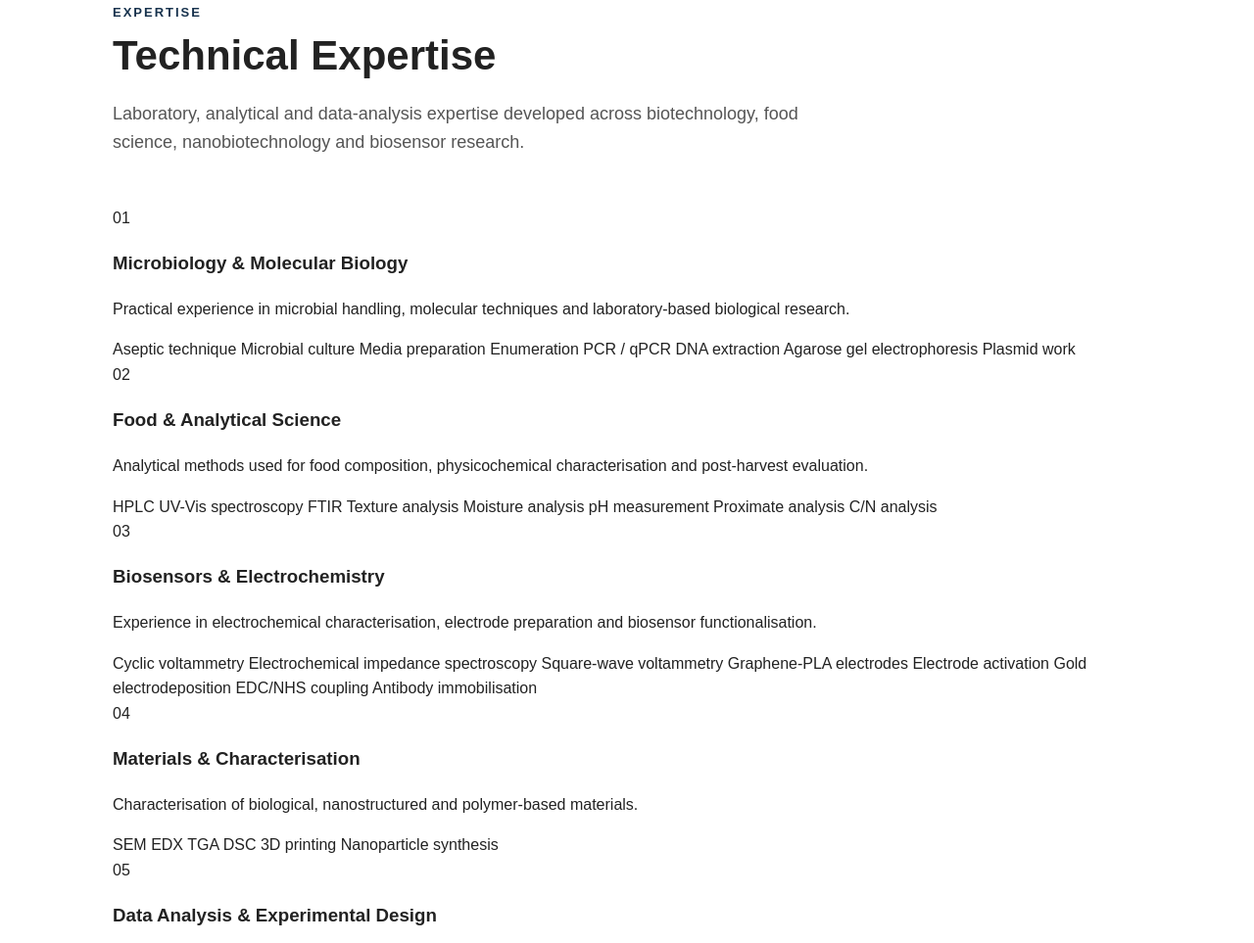
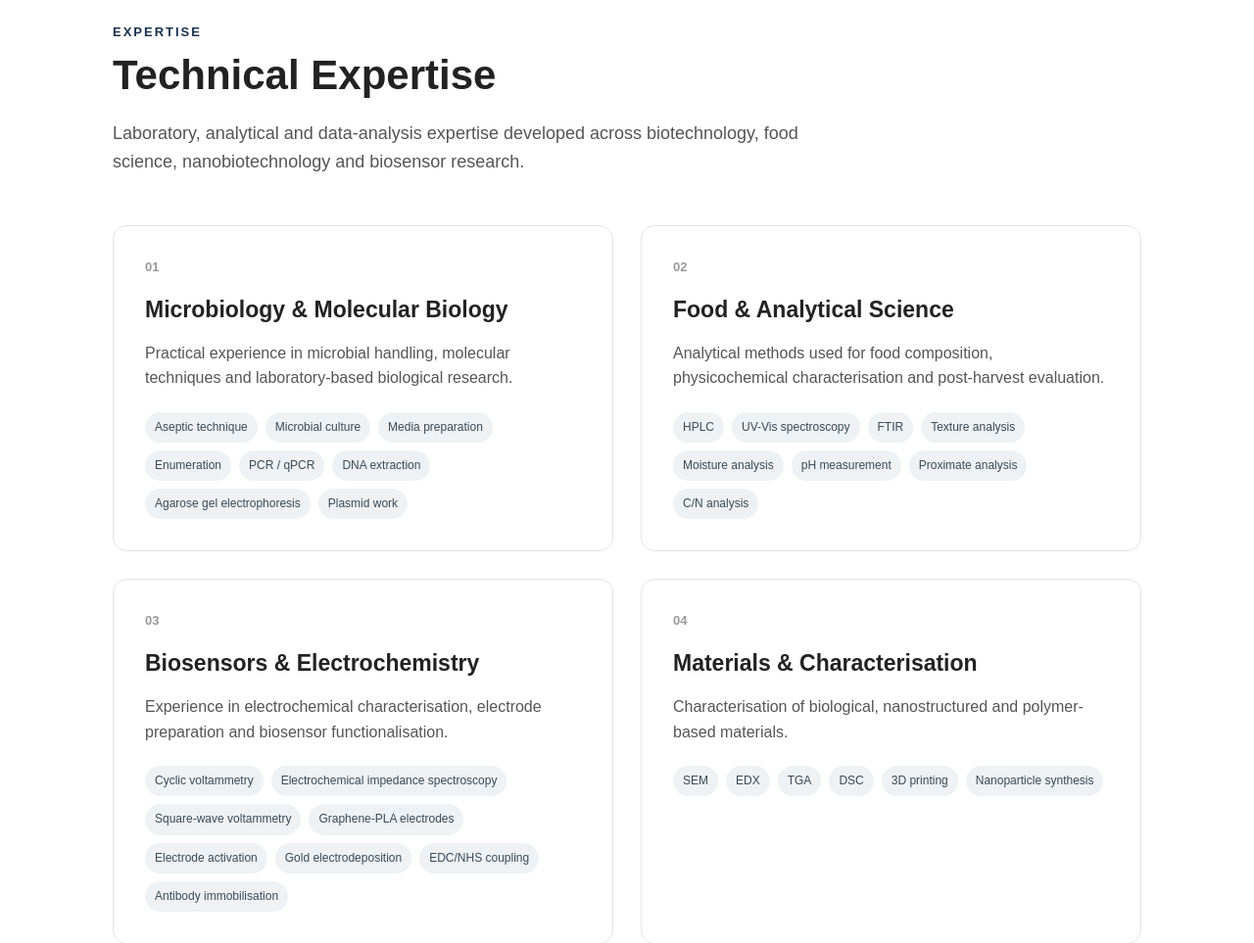
Before and after one commit to dhinoddhithesh/dhinoddhithesh.github.io, a plain HTML site: page index.html in a window 1280 px wide. Shown: the part 6244-7207 px from the top of the page at 98% size. Drawn offline with Linux system fonts and the light colour scheme.

Commit message:
Update style.css

```diff
--- a/style.css
+++ b/style.css
@@ -1016,3 +1016,101 @@ footer {
         padding: 25px;
     }
 }
+/* =========================
+   TECHNICAL EXPERTISE
+========================= */
+
+.skills-section {
+    padding-top: 100px !important;
+    padding-bottom: 100px !important;
+}
+
+.skills-grid {
+    display: grid;
+
+    grid-template-columns: repeat(2, 1fr);
+
+    gap: 28px;
+}
+
+.skill-card {
+    border: 1px solid #e2e6ea;
+
+    border-radius: 14px;
+
+    padding: 32px;
+
+    background: #ffffff;
+
+    transition:
+        transform 0.2s ease,
+        box-shadow 0.2s ease;
+}
+
+.skill-card:hover {
+    transform: translateY(-4px);
+
+    box-shadow:
+        0 10px 25px
+        rgba(0, 0, 0, 0.07);
+}
+
+.skill-number {
+    font-size: 13px;
+    font-weight: bold;
+
+    color: #999;
+
+    margin-bottom: 18px;
+}
+
+.skill-card h3 {
+    font-size: 23px;
+
+    line-height: 1.3;
+
+    margin-top: 0;
+    margin-bottom: 15px;
+}
+
+.skill-card p {
+    color: #555;
+
+    margin-bottom: 22px;
+}
+
+.skill-tags {
+    display: flex;
+
+    flex-wrap: wrap;
+
+    gap: 8px;
+}
+
+.skill-tags span {
+    display: inline-block;
+
+    background: #eef2f5;
+
+    color: #3d4a55;
+
+    padding: 6px 10px;
+
+    border-radius: 20px;
+
+    font-size: 12px;
+}
+
+
+/* Mobile */
+
+@media (max-width: 800px) {
+
+    .skills-grid {
+        grid-template-columns: 1fr;
+    }
+
+    .skill-card {
+        padding: 25px;
+    }
+}
```
